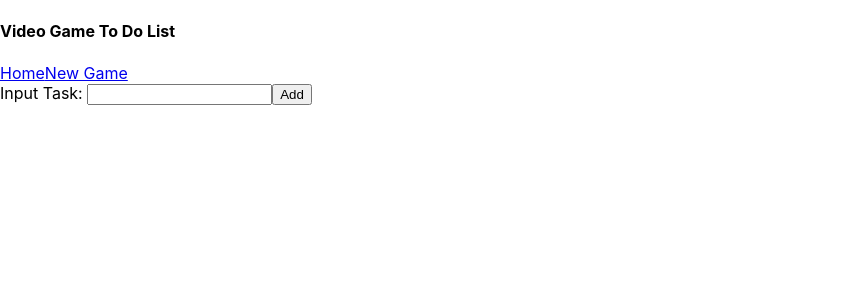
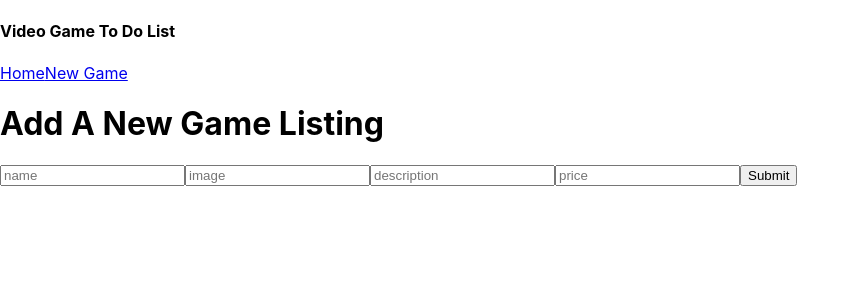
Before and after one commit to jinyangb/Game-app, a React (Create React App) app in the folder client/: page /new in a window 1280 px wide. Shown: the top 300 px of the page, without its empty margins (0-860 px from the left). Built offline with nearby package versions, Linux system fonts and the light colour scheme.

Commit message:
front end looks like something

```diff
--- a/client/src/App.js
+++ b/client/src/App.js
@@ -1,15 +1,56 @@
+import React, { useState } from 'react'
+import { Route, Switch } from 'react-router-dom'
 import './App.css'
 import GameList from './components/GameList'
 import Nav from './components/Nav'
+import Home from './pages/Home'
+import GameForm from './pages/GameForm'
 
 function App() {
+  const [games, setGames] = useState()
+  const [newGame, setNewGame] = useState({
+    id: '',
+    name: '',
+    img: '',
+    description: '',
+    price: ''
+  })
+
+  const addGame = (e) => {
+    e.preventDefault()
+    const currentGames = games
+    const addedGame = {
+      ...newGame,
+      id: parseInt(games.length + 1),
+      price: parseInt(newGame.price)
+    }
+    currentGames.push(addedGame)
+    setGames(currentGames)
+    setNewGame({ id: '', name: '', img: '', description: '', price: '' })
+  }
+  const handleChange = (e) => {
+    setNewGame({ ...newGame, [e.target.name]: e.target.value })
+  }
   return (
     <div>
       <header>
         <Nav />
       </header>
       <body>
-        <GameList />
+        <Switch>
+          <Route exact path="/" component={Home} />
+          <Route
+            path="/new"
+            render={(props) => (
+              <GameForm
+                {...props}
+                newGame={newGame}
+                handleChange={handleChange}
+                addGame={addGame}
+              />
+            )}
+          />
+        </Switch>
       </body>
     </div>
   )
--- /dev/null
+++ b/client/src/components/TextInput.jsx
@@ -0,0 +1,15 @@
+import React from 'react'
+
+function TextInput(props) {
+  return (
+    <input
+      name={props.name}
+      type={props.type}
+      value={props.value}
+      onChange={props.onChange}
+      placeholder={props.placeholder}
+    />
+  )
+}
+
+export default TextInput
--- a/client/src/pages/GameForm.js
+++ b/client/src/pages/GameForm.js
@@ -0,0 +1,47 @@
+import React from 'react'
+import TextInput from '../components/TextInput'
+
+function GameForm(props) {
+  const handleSubmit = (e) => {
+    props.addGame(e)
+    props.history.push('/listings')
+  }
+  return (
+    <div>
+      <h1>Add A New Game Listing</h1>
+      <form onSubmit={handleSubmit}>
+        <TextInput
+          type="text"
+          value={props.newGame.name}
+          onChange={props.handleChange}
+          name={'name'}
+          placeholder={'name'}
+        />
+        <TextInput
+          type="text"
+          value={props.newGame.img}
+          onChange={props.handleChange}
+          name={'img'}
+          placeholder={'image'}
+        />
+        <TextInput
+          type="text-area"
+          value={props.newGame.description}
+          onChange={props.handleChange}
+          name={'description'}
+          placeholder={'description'}
+        />
+        <TextInput
+          type="text"
+          value={props.newGame.price}
+          onChange={props.handleChange}
+          name={'price'}
+          placeholder={'price'}
+        />
+        <button>Submit</button>
+      </form>
+    </div>
+  )
+}
+
+export default GameForm
--- /dev/null
+++ b/client/src/pages/Home.js
@@ -0,0 +1,11 @@
+import React from 'react'
+import GameList from '../components/GameList'
+
+function Home(props) {
+  return (
+    <div>
+      <GameList />
+    </div>
+  )
+}
+export default Home
```
